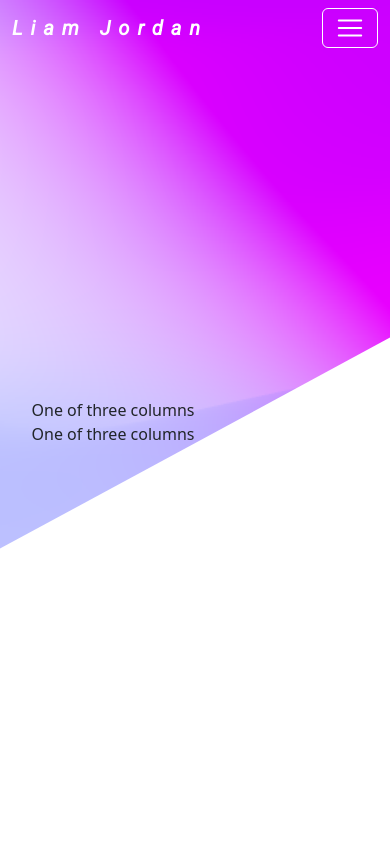
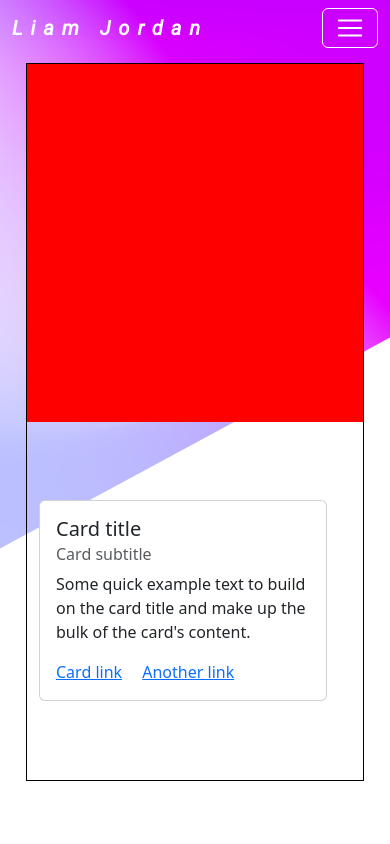
Before and after one commit to GavPri/Pub-gigs, a Django app: page / in a window 390 px wide. Run offline with Django 3.2, Linux system fonts and the light colour scheme; data that the repository does not hold is empty; some libraries are stand-ins or nearby versions.

Commit message:
add card to index.html

```diff
--- a/static/css/style.css
+++ b/static/css/style.css
@@ -43,6 +43,19 @@ body{
     align-items: center;
 }
 
+/* Hero Rows */
+.hero-row{
+    border: 1px solid black;
+    height: 85%;
+}
+
+/* Hero Image */
+.hero-img{
+    height: 50%;
+    width: 120%;
+    background-color: red;
+}
+
 /* Background Gradient */
 #gradient-canvas {
     z-index: -2;
--- a/templates/index.html
+++ b/templates/index.html
@@ -4,12 +4,21 @@
 <section class="next-gig">
     <!-- Next Gig -->
     <div class="container gig-container">
-        <div class="row">
-          <div class="col-sm">
-            One of three columns
+        <div class="row hero-row">
+          <div class="hero-img">
+
           </div>
           <div class="col-sm">
-            One of three columns
+            <div class="card" style="width: 18rem;">
+                <div class="card-body">
+                    <h5 class="card-title">Card title</h5>
+                    <h6 class="card-subtitle mb-2 text-body-secondary">Card subtitle</h6>
+                    <p class="card-text">Some quick example text to build on the card title and make up the bulk of the card's
+                    content.</p>
+                    <a href="#" class="card-link">Card link</a>
+                    <a href="#" class="card-link">Another link</a>
+                </div>
+  </div>
           </div>
         </div>
       </div>
```
